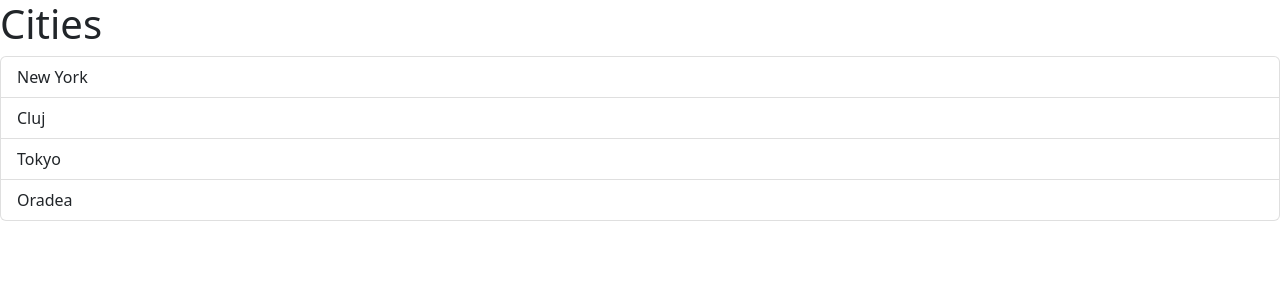
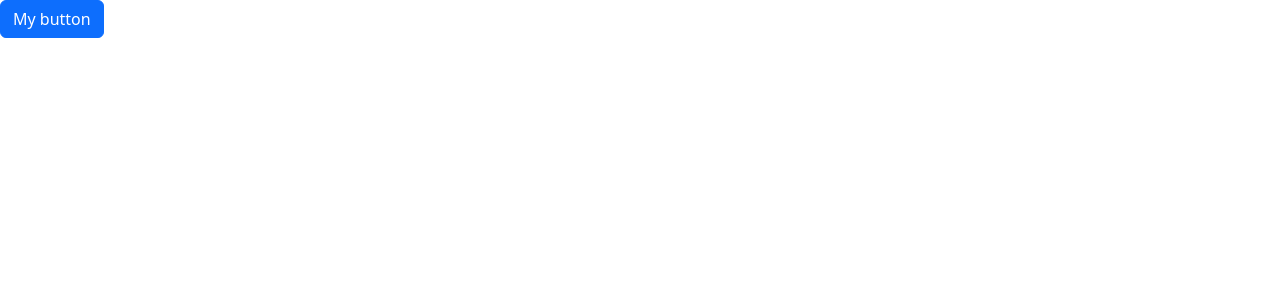
Before and after one commit to FaragauMihai/site_learning, a React (Vite) app: page / in a window 1280 px wide. Shown: the top 300 px of the page. Built offline with nearby package versions, Linux system fonts and the light colour scheme.

Commit message:
Building components

```diff
--- a/src/App.tsx
+++ b/src/App.tsx
@@ -1,14 +1,18 @@
-import ListGroup from "./components/ListGroup";
+import { useState } from "react";
+import Alert from "./components/Alert";
+import Button from "./components/Button";
+import Tasta from "./components/Tasta";
 
 function App() {
-  let items = ["New York", "Cluj", "Tokyo", "Oradea"];
-  const handSelectItem = (item: string) => {
-    console.log(item);
-  };
-
+  const [alertVisible, setAlertVisible] = useState(false);
   return (
     <div>
-      <ListGroup items={items} heading="Cities" onSelectItem={handSelectItem} />
+      {alertVisible && (
+        <Alert onClose={() => setAlertVisible(false)}>My Alert</Alert>
+      )}
+      <Button color="primary" click={() => setAlertVisible(true)}>
+        My button
+      </Button>
     </div>
   );
 }
--- /dev/null
+++ b/src/components/Alert.tsx
@@ -0,0 +1,23 @@
+import { ReactNode } from "react";
+
+interface Props {
+  children: ReactNode;
+  onClose: () => void;
+}
+
+const Alert = ({ children, onClose }: Props) => {
+  return (
+    <div className="alert alert-primary alert-dismissible">
+      Valeo {children}
+      <button
+        type="button"
+        className="btn-close"
+        data-bs-dismiss="alert"
+        aria-label="Close"
+        onClick={onClose}
+      ></button>
+    </div>
+  );
+};
+
+export default Alert;
--- /dev/null
+++ b/src/components/Button.tsx
@@ -0,0 +1,17 @@
+import React from "react";
+
+interface Props {
+  children: string;
+  color?: "primary" | "secondary" | "danger";
+  click: () => void;
+}
+
+const Button = ({ children, click, color = "primary" }: Props) => {
+  return (
+    <button className={"btn btn-" + color} onClick={click}>
+      {children}
+    </button>
+  );
+};
+
+export default Button;
--- a/src/components/ListGroup.tsx
+++ b/src/components/ListGroup.tsx
@@ -14,6 +14,7 @@ function ListGroup({ items, heading, onSelectItem }: Props) {
       <h1>{heading}</h1>
       {items.length === 0 && <p>No item</p>}
       <ul className="list-group">
+        <div></div>
         {items.map((item, index) => (
           <li
             className={
--- /dev/null
+++ b/src/components/Tasta.tsx
@@ -0,0 +1,25 @@
+import { ReactNode, useState } from "react";
+
+interface Props {
+  children: ReactNode;
+}
+
+const Tasta = ({ children }: Props) => {
+  const [nbCLicked, setNbClicked] = useState(1);
+  let nb = 0;
+
+  const addClick = () => {
+    setNbClicked(nbCLicked + 1);
+    console.log("Tastat de " + nbCLicked + " ori!");
+  };
+
+  return (
+    <div>
+      <button className="btn btn-primary" type="button" onClick={addClick}>
+        {children}
+      </button>
+    </div>
+  );
+};
+
+export default Tasta;
```
